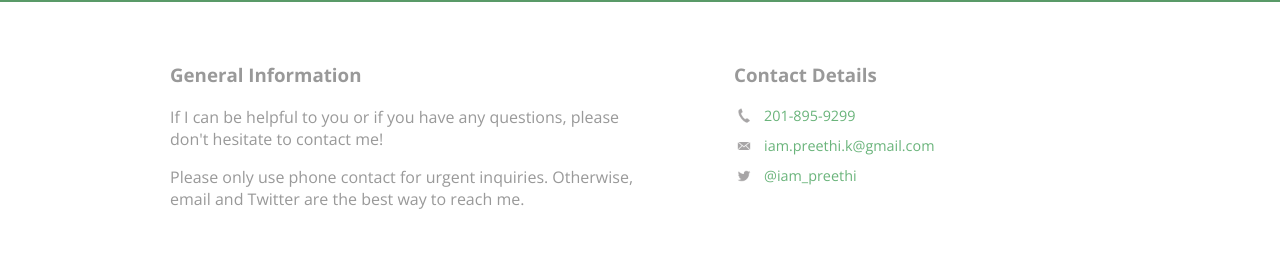
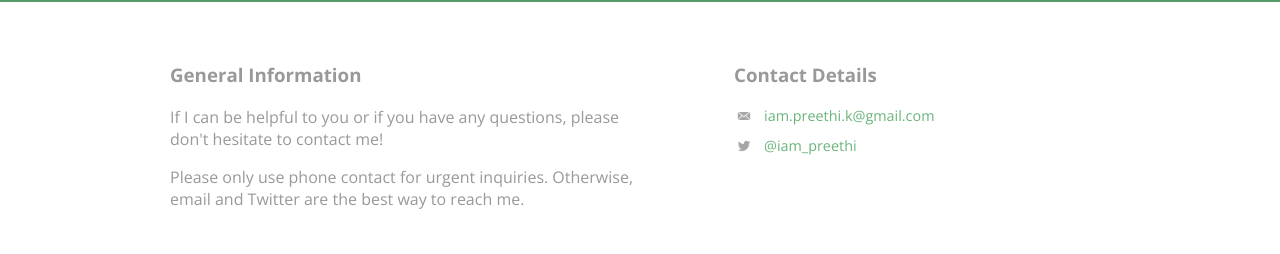
Before and after one commit to iam-peekay/my-first-website-for-learning, a plain HTML site: page contact.html in a window 1280 px wide. Shown: the part 103-357 px from the top of the page. Drawn offline with nearby package versions, Linux system fonts and the light colour scheme.

Commit message:
Update contact.html

```diff
--- a/contact.html
+++ b/contact.html
@@ -32,7 +32,6 @@
       <section id="secondary">
         <h3>Contact Details</h3>
         <ul class="contact-info">
-          <li class="phone"><a href="tel:201-895-9299">201-895-9299</a></li>
           <li class="mail"><a href="mailto:iam.preethi.k@gmail.com">iam.preethi.k@gmail.com</a></li>
           <li class="twitter"><a href="http://twitter.com/intent/tweet?screen_name=iam_preethi">@iam_preethi</a></li>
         </ul>
```
